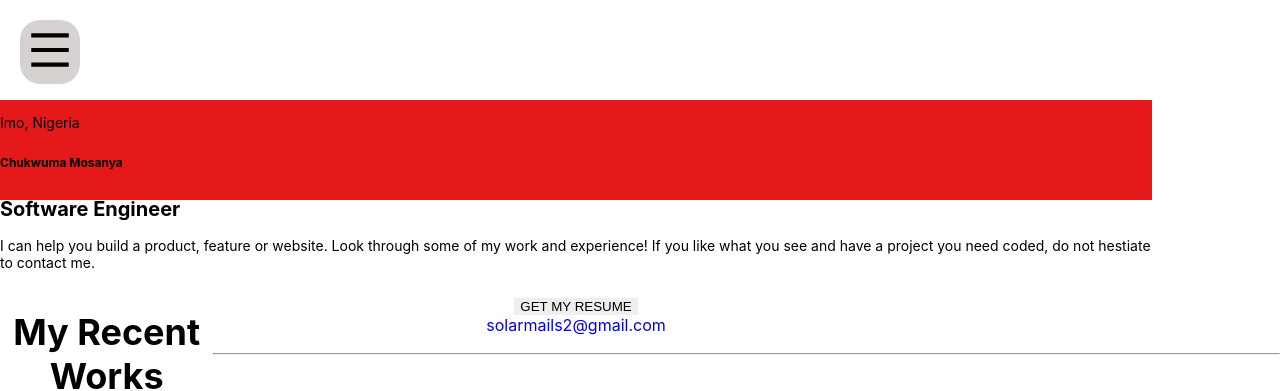
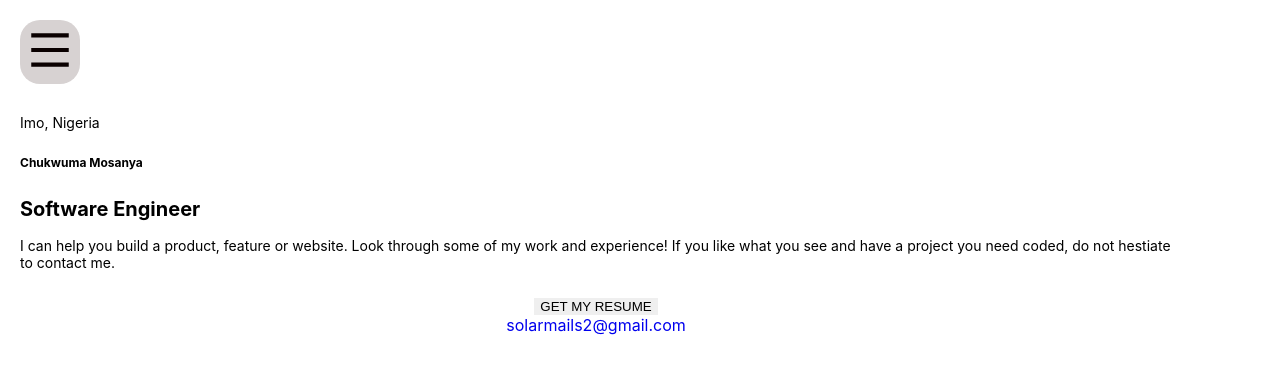
Before and after one commit to blase147/my_portfolio, a React (Create React App) app: page / in a window 1280 px wide. Shown: the top 391 px of the page. Built offline with nearby package versions, Linux system fonts and the light colour scheme.

Commit message:
Add basic files

```diff
--- a/src/components/Homepage/homePage.scss
+++ b/src/components/Homepage/homePage.scss
@@ -4,11 +4,12 @@
     display: flex;
     flex-direction: column;
     width: 90%;
-    margin-top: 100px;
+    padding-top: 80px;
     align-items: center;
-    height: 100px;
-    background-color: #e51919;
+    // height: 100px;
+    // background-color: #e51919;
     text-align: center;
+    margin: 20px;
 
     h1 {
       font-size: 20px;
```
